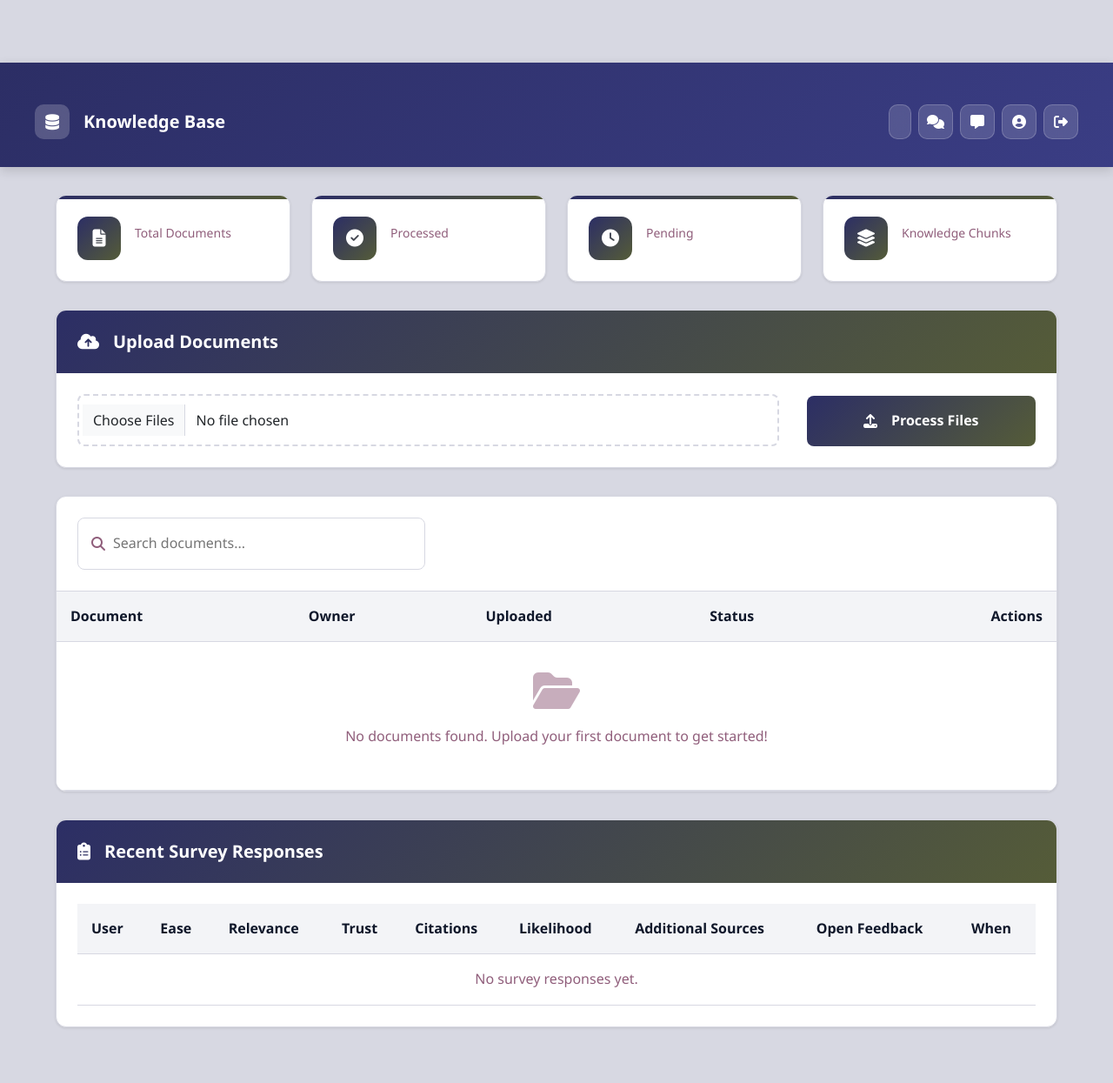
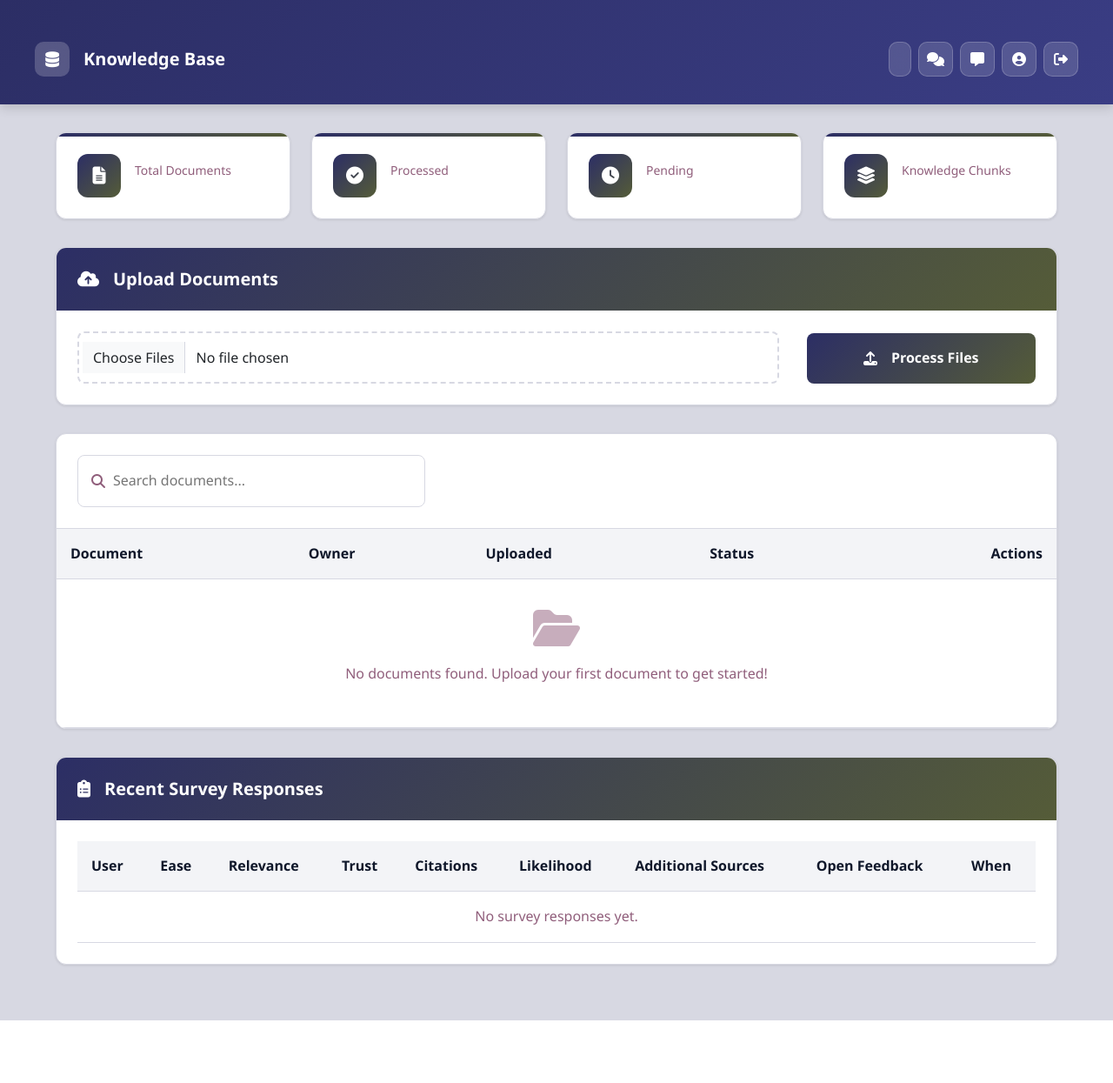
Before and after one commit to oniblackstock/community_engagement_compass, a Django app: template knowledgeassistant/templates/chatbot/admin_dashboard.html in a window 1280 px wide. Shown: the whole page at 87% size. After the commit the page ends 1173 px from the top, so only its background shows below. Run offline with Django 5.2, Linux system fonts and the light colour scheme; the template is opened without the code that fills it, so the values that code supplies are empty.

Commit message:
updated base.html

```diff
--- a/knowledgeassistant/templates/chatbot/base.html
+++ b/knowledgeassistant/templates/chatbot/base.html
@@ -318,7 +318,7 @@
     </nav>
     {% endblock %}
 
-    <main style="margin-top: 72px;">
+    <main>
         {% block content %}{% endblock %}
     </main>
 
```
